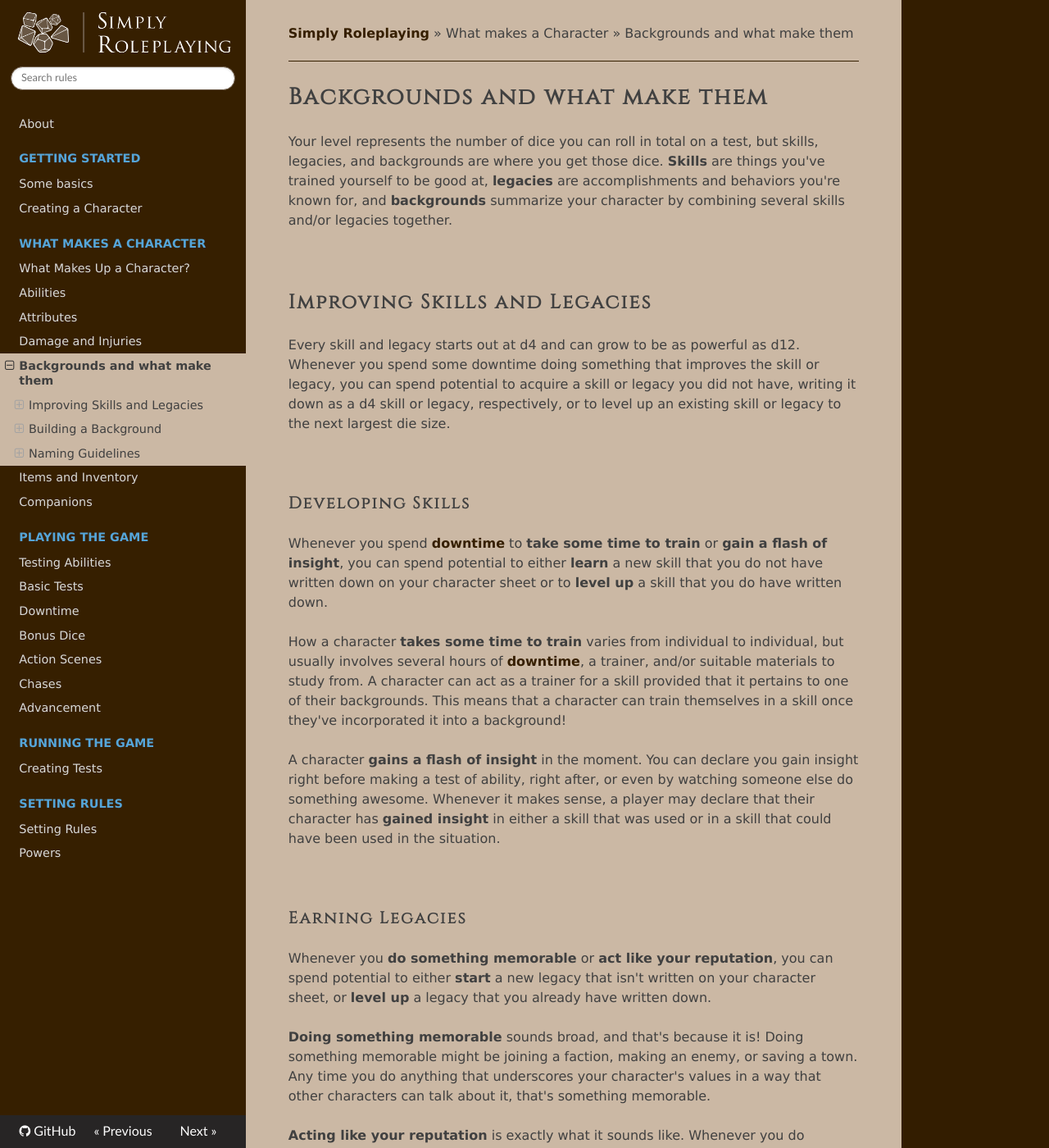
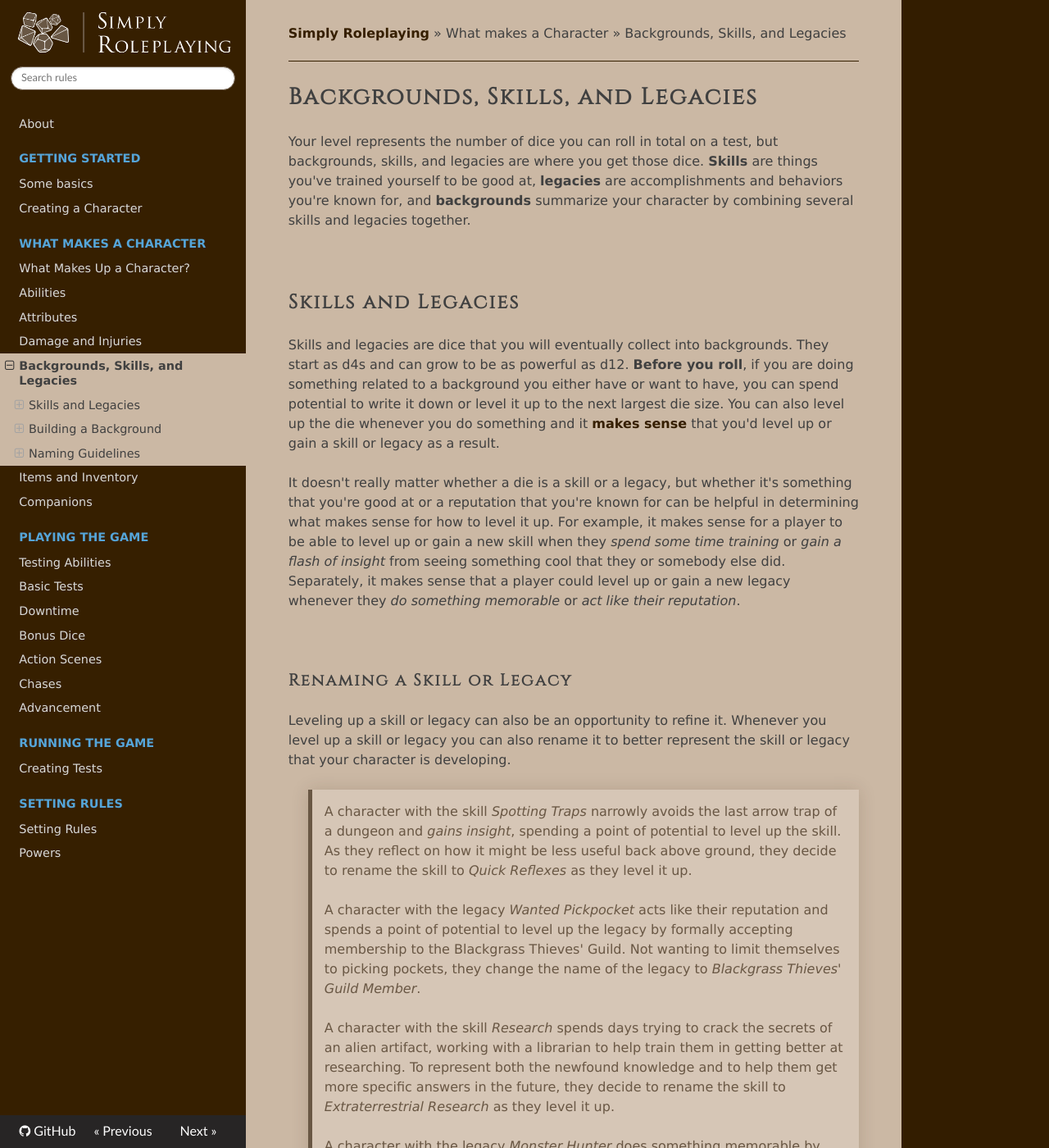
Before and after one commit to TheFifthRider/simply-roleplaying-webapp, an MkDocs documentation site: the page built from docs/character/backgrounds.md, in a window 1280 px wide and 1400 px high. Shown: the whole window at 82% size. Built offline with MkDocs 1.6.1, drawn with Linux system fonts in a browser that asks for light colours; nearby versions of some CDN libraries; some of the changed text lies outside the part shown.

Commit message:
fix: Updated backgrounds to clarify skills and legacies arent really different

```diff
--- a/docs/character/backgrounds.md
+++ b/docs/character/backgrounds.md
@@ -1,32 +1,14 @@
-# Backgrounds and what make them
+# Backgrounds, Skills, and Legacies
 
-Your level represents the number of dice you can roll in total on a test, but skills, legacies, and backgrounds are where you get those dice. **Skills** are things you've trained yourself to be good at, **legacies** are accomplishments and behaviors you're known for, and **backgrounds** summarize your character by combining several skills and/or legacies together.
+Your level represents the number of dice you can roll in total on a test, but backgrounds, skills, and legacies are where you get those dice. **Skills** are things you've trained yourself to be good at, **legacies** are accomplishments and behaviors you're known for, and **backgrounds** summarize your character by combining several skills and legacies together.
 
 <br/>
 
-## Improving Skills and Legacies
+## Skills and Legacies
 
-Every skill and legacy starts out at d4 and can grow to be as powerful as d12. Whenever you spend some downtime doing something that improves the skill or legacy, you can spend potential to acquire a skill or legacy you did not have, writing it down as a d4 skill or legacy, respectively, or to level up an existing skill or legacy to the next largest die size.
+Skills and legacies are dice that you will eventually collect into backgrounds. They start as d4s and can grow to be as powerful as d12. **Before you roll**, if you are doing something related to a background you either have or want to have, you can spend potential to write it down or level it up to the next largest die size. You can also level up the die whenever you do something and it [makes sense](../getting_started/index.md#narrative-truth) that you'd level up or gain a skill or legacy as a result.
 
-<br/>
-
-### Developing Skills
-
-Whenever you spend [downtime](../gameplay/downtime.md) to **take some time to train** or **gain a flash of insight**, you can spend potential to either **learn** a new skill that you do not have written down on your character sheet or to **level up** a skill that you do have written down.
-
-How a character **takes some time to train** varies from individual to individual, but usually involves several hours of [downtime](../gameplay/downtime.md#training-a-skill), a trainer, and/or suitable materials to study from. A character can act as a trainer for a skill provided that it pertains to one of their backgrounds. This means that a character can train themselves in a skill once they've incorporated it into a background!
-
-A character **gains a flash of insight** in the moment. You can declare you gain insight right before making a test of ability, right after, or even by watching someone else do something awesome. Whenever it makes sense, a player may declare that their character has **gained insight** in either a skill that was used or in a skill that could have been used in the situation.
-
-<br/>
-
-### Earning Legacies
-
-Whenever you **do something memorable** or **act like your reputation**, you can spend potential to either **start** a new legacy that isn't written on your character sheet, or **level up** a legacy that you already have written down.
-
-**Doing something memorable** sounds broad, and that's because it is! Doing something memorable might be joining a faction, making an enemy, or saving a town. Any time you do anything that underscores your character's values in a way that other characters can talk about it, that's something memorable.
-
-**Acting like your reputation** is exactly what it sounds like. Whenever you do anything that your character is known to do, even if you haven't written it down on your character sheet yet, that's acting like your reputation.
+It doesn't really matter whether a die is a skill or a legacy, but whether it's something that you're good at or a reputation that you're known for can be helpful in determining what makes sense for how to level it up. For example, it makes sense for a player to be able to level up or gain a new skill when they _spend some time training_ or _gain a flash of insight_ from seeing something cool that they or somebody else did. Separately, it makes sense that a player could level up or gain a new legacy whenever they _do something memorable_ or _act like their reputation_.
 
 <br/>
 
```
